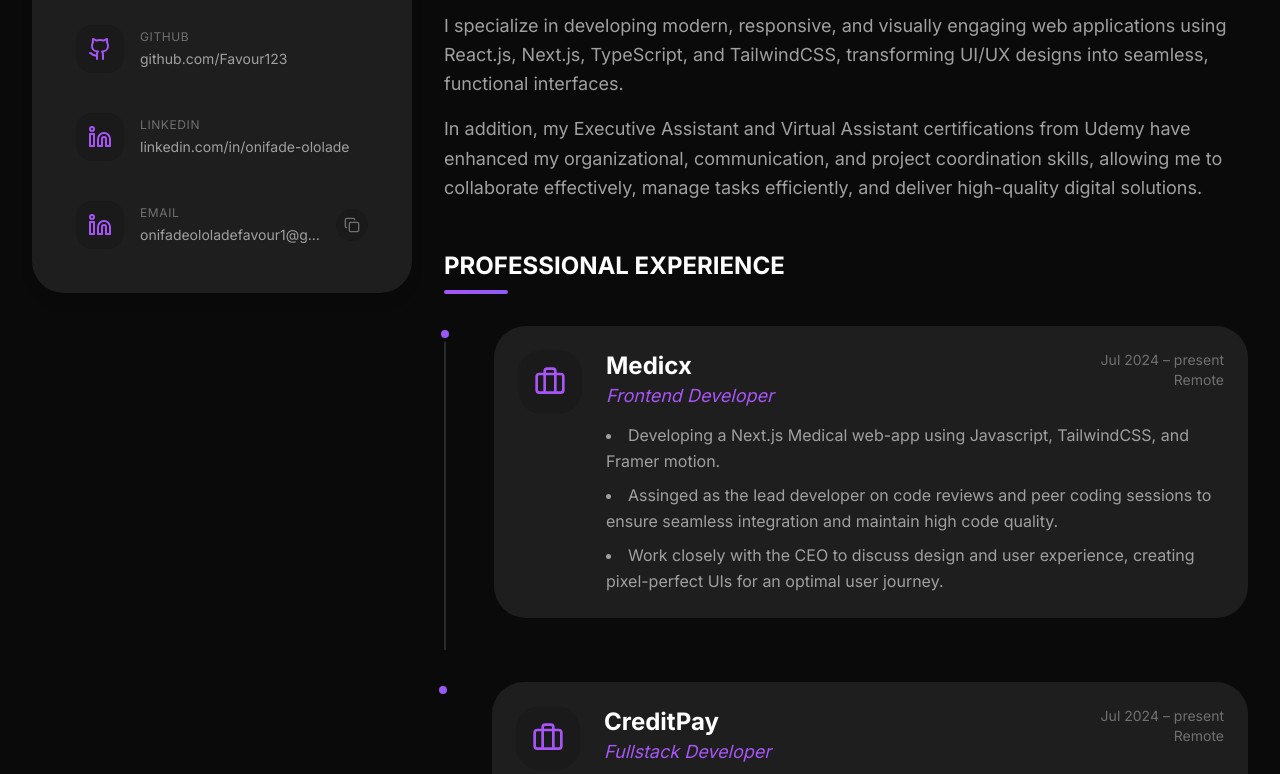
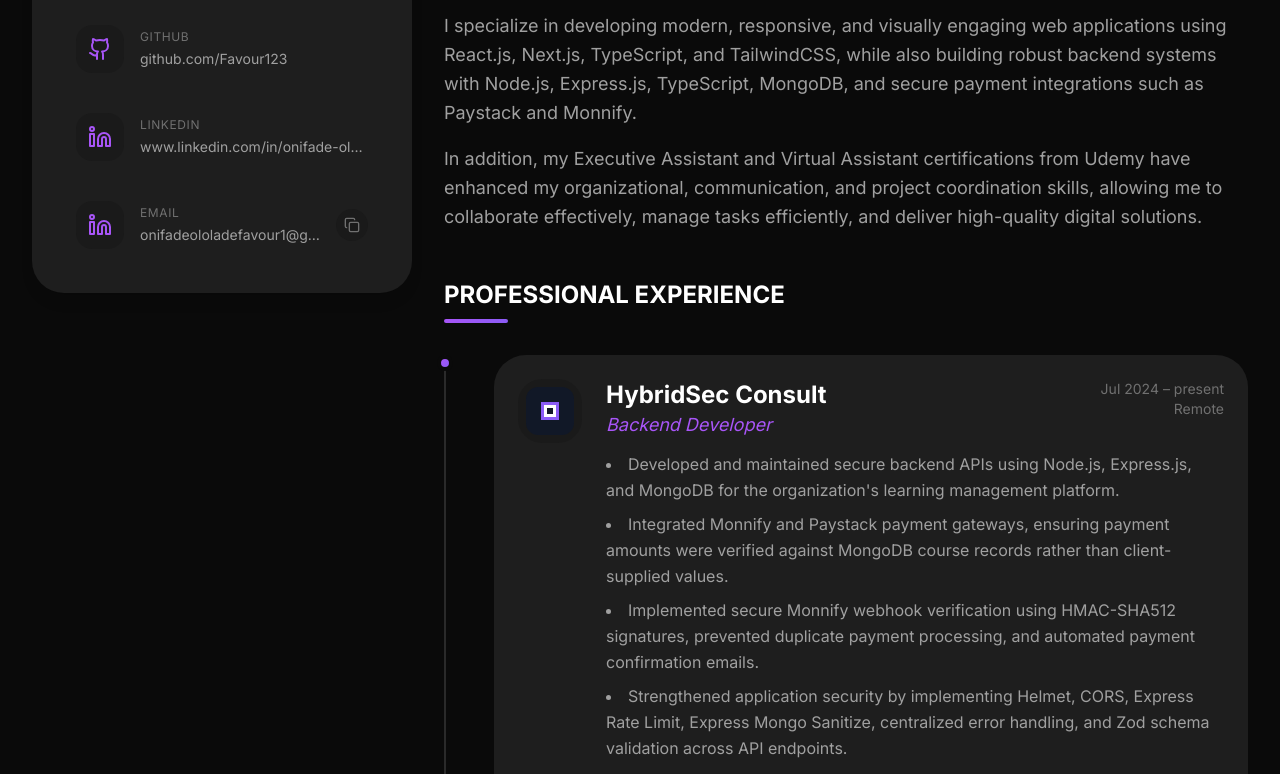
Before and after one commit to Favour123/Porfolio, a Next.js app: page /resume in a window 1280 px wide. Shown: the part 400-1174 px from the top of the page. Built offline with nearby package versions, Linux system fonts and the light colour scheme.

Commit message:
feat: updated my resume

```diff
--- a/app/page.tsx
+++ b/app/page.tsx
@@ -1,8 +1,14 @@
 "use client";
 
 import { motion } from "framer-motion";
-import { Code2 } from "lucide-react";
+import { Briefcase, Code2, Server } from "lucide-react";
 import { SERVICES } from "@/data/mockData";
+
+const iconMap = {
+  Code2,
+  Briefcase,
+  Server,
+} as const;
 
 const fadeInUp = {
   initial: { opacity: 0, y: 60 },
@@ -49,7 +55,10 @@
               <div className="bg-(--color-bg-card) rounded-2xl p-8 h-full hover:bg-(--color-bg-card-hover) transition-all duration-300 shadow-md hover:shadow-xl">
                 <div className="flex gap-6">
                   <div className="w-16 h-16 rounded-xl gradient-purple flex items-center justify-center flex-shrink-0 group-hover:scale-110 transition-transform duration-300">
-                    <Code2 className="w-8 h-8 text-white" />
+                    {(() => {
+                      const IconComponent = iconMap[service.icon as keyof typeof iconMap] ?? Code2;
+                      return <IconComponent className="w-8 h-8 text-white" />;
+                    })()}
                   </div>
                   <div className="space-y-3">
                     <h3 className="text-xl font-semibold text-(--color-text-primary)">
--- a/app/resume/page.tsx
+++ b/app/resume/page.tsx
@@ -1,6 +1,7 @@
 "use client";
 
 import { motion } from "framer-motion";
+import Image from "next/image";
 import { Briefcase, GraduationCap, Download } from "lucide-react";
 import { EXPERIENCES, EDUCATION_LIST } from "@/data/mockData";
 import { formatDateRange } from "@/lib/utils";
@@ -35,8 +36,8 @@
                   Web Development, strengthening my expertise in building scalable and user-focused applications.
                </p>
                <p className="text-lg text-(--color-text-secondary) leading-relaxed">
-                  I specialize in developing modern, responsive, and visually engaging web applications using React.js, Next.js, TypeScript, and TailwindCSS, transforming UI/UX designs into seamless,
-                  functional interfaces.
+                  I specialize in developing modern, responsive, and visually engaging web applications using React.js, Next.js, TypeScript, and TailwindCSS, while also building robust backend systems with Node.js,
+                  Express.js, TypeScript, MongoDB, and secure payment integrations such as Paystack and Monnify.
                </p>
                <p className="text-lg text-(--color-text-secondary) leading-relaxed">
                   In addition, my Executive Assistant and Virtual Assistant certifications from Udemy have enhanced my organizational, communication, and project coordination skills, allowing me to
@@ -67,8 +68,14 @@
 
                      <div className="bg-(--color-bg-card) rounded-2xl p-6 hover:bg-(--color-bg-card-hover) transition-colors">
                         <div className="flex items-start gap-6">
-                           <div className="w-16 h-16 rounded-xl bg-(--color-bg-secondary) flex items-center justify-center flex-shrink-0">
-                              <Briefcase className="w-8 h-8 text-(--color-accent-primary)" />
+                           <div className="w-16 h-16 rounded-xl bg-(--color-bg-secondary) flex items-center justify-center flex-shrink-0 overflow-hidden">
+                              <Image
+                                 src={exp.logo}
+                                 alt={`${exp.company} logo`}
+                                 width={64}
+                                 height={64}
+                                 className="object-contain p-2"
+                              />
                            </div>
                            <div className="flex-1 space-y-3">
                               <div className="flex items-start justify-between flex-wrap gap-4">
--- a/data/mockData.ts
+++ b/data/mockData.ts
@@ -10,7 +10,7 @@
   {
     platform: "linkedin",
     label: "LINKEDIN",
-    url: "https://linkedin.com/in/onifade-ololade",
+    url: "www.linkedin.com/in/onifade-ololade-favour-feranmi",
     icon: "Linkedin",
   },
   {
@@ -62,18 +62,44 @@
     liveUrl: "https://vogue-vault1.vercel.app",
   },
   {
-    id: "study-timer",
+    id: "study-timer2",
     title: "Flowhub",
     description: "Implemented a secure authentication system with email/password login, protected routes and persistent session handling.Developed a comprehensive points  and filter rewards by status,Built a daily streak feature with check-in functionality and weekday progress indicators to drive user engagement.",
     image: "https://images.unsplash.com/photo-1660810731526-0720827cbd38?crop=entropy&cs=srgb&fm=jpg&q=85",
     technologies: ["React Js", "TypeScript", "TailwindCSS", "shadcn/ui", "Framer Motion", "Lucide React", "Zustand", "Supabase"],
-    liveUrl: "flowva-two.vercel.app",
+    liveUrl: "https://flowva-two.vercel.app",
+  },
+   {
+    id: "study-timer3",
+    title: "complanit system",
+    description: "Developed a responsive Complaint Management System using HTML5 and Express.js that enables users to submit complaints through an intuitive interface, incorporating real-time validation, responsive design, and cloud deployment on Vercel.",
+    image: "https://images.unsplash.com/photo-1660810731526-0720827cbd38?crop=entropy&cs=srgb&fm=jpg&q=85",
+    technologies: ["HTML5", "JavaScript", "TailwindCSS", "shadcn/ui", "Framer Motion", "Express.js", "MongoDB"],
+    liveUrl: "https://complaint-management-pi.vercel.app",
   },
 ];
 
 export const EXPERIENCES: Experience[] = [
   {
-    id: "kilefehomes",
+  id: "hybridsecconsult",
+  company: "HybridSec Consult",
+  position: "Backend Developer",
+  startDate: "Jul 2024",
+  endDate: null,
+  location: "Remote",
+  logo: "/icons/hybridsecconsult.svg",
+  responsibilities: [
+    "Developed and maintained secure backend APIs using Node.js, Express.js, and MongoDB for the organization's learning management platform.",
+    "Integrated Monnify and Paystack payment gateways, ensuring payment amounts were verified against MongoDB course records rather than client-supplied values.",
+    "Implemented secure Monnify webhook verification using HMAC-SHA512 signatures, prevented duplicate payment processing, and automated payment confirmation emails.",
+    "Strengthened application security by implementing Helmet, CORS, Express Rate Limit, Express Mongo Sanitize, centralized error handling, and Zod schema validation across API endpoints.",
+    "Developed role-based admin registration secured through invite tokens and super-admin authorization to prevent unauthorized account creation.",
+    "Validated public contact form submissions using Zod for input sanitization and data integrity.",
+    "Collaborated with the frontend team by supporting deployment and website management using Namecheap, while assisting with frontend integration and API consumption."
+  ],
+},
+  {
+    id: "medicx",
     company: "Medicx",
     position: "Frontend Developer",
     startDate: "Jul 2024",
@@ -87,7 +113,7 @@
     ],
   },
   {
-    id: "kilefehomes",
+    id: "creditpay",
     company: "CreditPay",
     position: "Fullstack Developer",
     startDate: "Jul 2024",
```
Also changed, not shown: public/icons/hybridsecconsult.svg (added), 1 other file (tests, documents, lock files or other folders).
